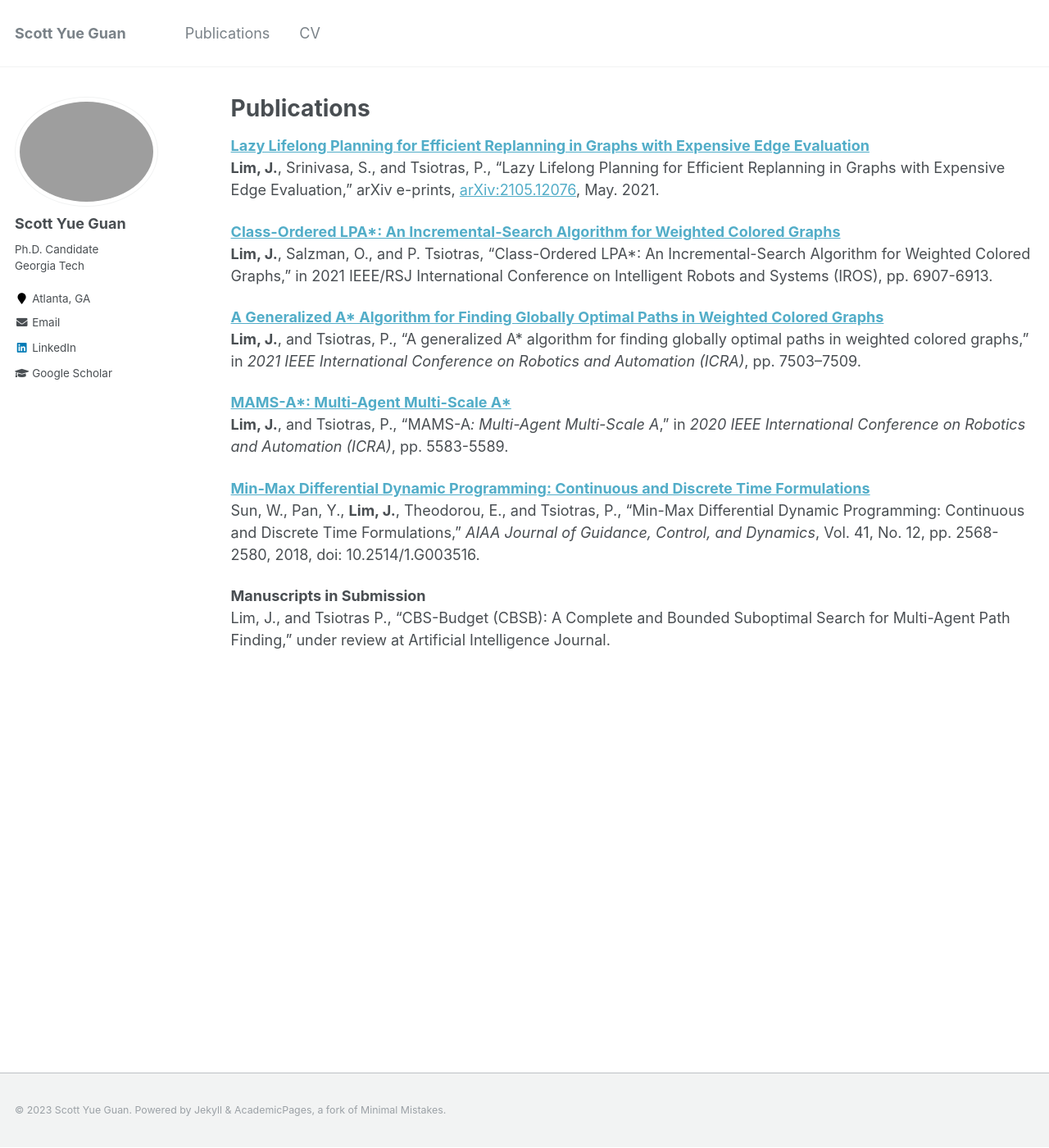
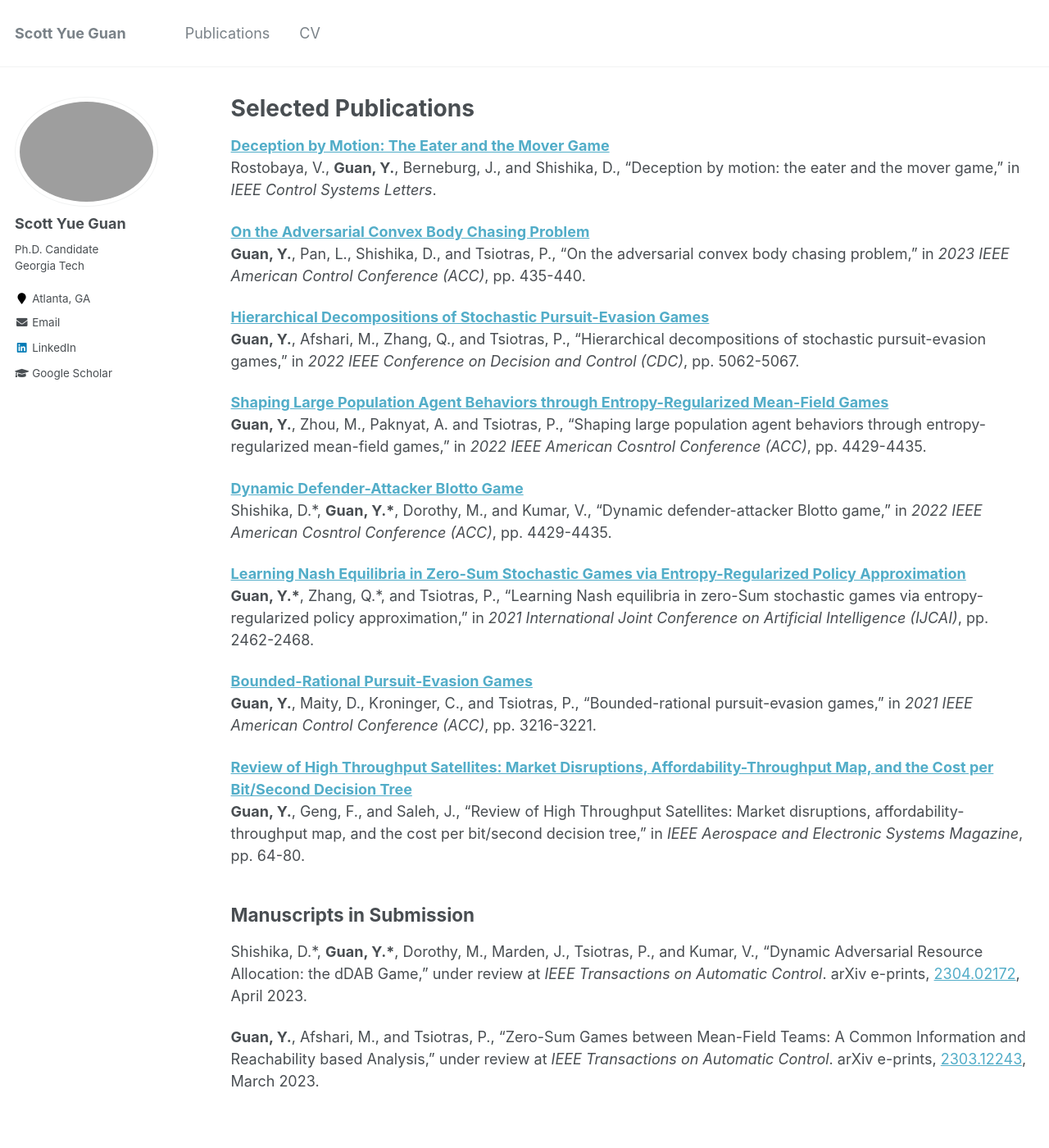
Before and after one commit to scottyueguan/scottyueguan.github.io, a Jekyll site: the page built from _pages/publications.md, in a window 1280 px wide and 1400 px high. Shown: the whole window at 82% size. Built offline with Jekyll 4.4.1, drawn with Linux system fonts in a browser that asks for light colours.

Commit message:
Update publications.md

```diff
--- a/_pages/publications.md
+++ b/_pages/publications.md
@@ -1,23 +1,49 @@
 ---
 layout: archive
-title: "Publications"
+title: "Selected Publications"
 permalink: /publications/
 author_profile: true
 ---
-<b>[Lazy Lifelong Planning for Efficient Replanning in Graphs with Expensive Edge Evaluation](https://jliminf.github.io/publications/lgls21)</b><br>
-<b>Lim, J.</b>, Srinivasa, S., and Tsiotras, P., "Lazy Lifelong Planning for Efficient Replanning in Graphs with Expensive Edge Evaluation,” arXiv e-prints, [arXiv:2105.12076](https://arxiv.org/abs/2105.12076), May. 2021.
 
-<b>[Class-Ordered LPA\*: An Incremental-Search Algorithm for Weighted Colored Graphs](https://jliminf.github.io/publications/colpa21)</b><br>
-<b>Lim, J.</b>, Salzman, O., and P. Tsiotras, “Class-Ordered LPA*: An Incremental-Search Algorithm for Weighted Colored Graphs,” in 2021 IEEE/RSJ International Conference on Intelligent Robots and Systems (IROS), pp. 6907-6913.
+<b>[Deception by Motion: The Eater and the Mover Game](https://ieeexplore.ieee.org/abstract/document/10171186)</b><br>
+Rostobaya, V., <b>Guan, Y.</b>, Berneburg, J., and Shishika, D., “Deception by motion: the eater and the mover game,” in <i>IEEE Control Systems Letters</i>.
 
-<b>[A Generalized A\* Algorithm for Finding Globally Optimal Paths in Weighted Colored Graphs](https://jliminf.github.io/publications/coa21)</b><br>
-<b>Lim, J.</b>, and Tsiotras, P., “A generalized A* algorithm for finding globally optimal paths in weighted colored graphs,” in <i>2021 IEEE International Conference on Robotics and Automation (ICRA)</i>, pp. 7503–7509.
+<b>[On the Adversarial Convex Body Chasing Problem](https://ieeexplore.ieee.org/abstract/document/10156405)</b><br>
+<b>Guan, Y.</b>, Pan, L., Shishika, D., and Tsiotras, P., “On the adversarial convex body chasing problem,” in <i>2023 IEEE American Control Conference (ACC)</i>, pp. 435-440.
 
-<b>[MAMS-A\*: Multi-Agent Multi-Scale A\*](https://jliminf.github.io/publications/mams20)</b><br>
-<b>Lim, J.</b>, and Tsiotras, P., "MAMS-A*: Multi-Agent Multi-Scale A*," in <i>2020 IEEE International Conference on Robotics and Automation (ICRA)</i>, pp. 5583-5589.
+<!-- <b>[Jump law of co-state in optimal control for state-dependent switched systems and applications](https://ieeexplore.ieee.org/abstract/document/10156336)</b><br>
+Zhou, M., Verriest, E., <b>Guan, Y.</b>, and Abdallah, C., “Jump law of co-state in optimal control for state-dependent switched systems and applications,” in <i>2023 IEEE American Control Conference (ACC)</i>, pp. 3566-3571. -->
 
-<b>[Min-Max Differential Dynamic Programming: Continuous and Discrete Time Formulations](https://jliminf.github.io/publications/gtddp18)</b><br>
-Sun, W., Pan, Y., <b>Lim, J.</b>, Theodorou, E., and Tsiotras, P., "Min-Max Differential Dynamic Programming: Continuous and Discrete Time Formulations," <i>AIAA Journal of Guidance, Control, and Dynamics</i>, Vol. 41, No. 12, pp. 2568-2580, 2018, doi: 10.2514/1.G003516.
+<b>[Hierarchical Decompositions of Stochastic Pursuit-Evasion Games](https://ieeexplore.ieee.org/abstract/document/9992967)</b><br>
+<b>Guan, Y.</b>, Afshari, M., Zhang, Q., and Tsiotras, P., “Hierarchical decompositions of stochastic pursuit-evasion games,” in <i>2022 IEEE Conference on Decision and Control (CDC)</i>, pp. 5062-5067.
 
-<b>Manuscripts in Submission</b><br>
-Lim, J., and Tsiotras P., “CBS-Budget (CBSB): A Complete and Bounded Suboptimal Search for Multi-Agent Path Finding,” under review at Artificial Intelligence Journal.
+<b>[Shaping Large Population Agent Behaviors through Entropy-Regularized Mean-Field Games](https://ieeexplore.ieee.org/abstract/document/9867358)</b><br>
+<b>Guan, Y.</b>, Zhou, M., Paknyat, A. and Tsiotras, P.,  "Shaping large population agent behaviors through entropy-regularized mean-field games," in <i>2022 IEEE American Cosntrol Conference (ACC)</i>, pp. 4429-4435.
+
+<b>[Dynamic Defender-Attacker Blotto Game](https://ieeexplore.ieee.org/abstract/document/9867358)</b><br>
+Shishika, D.\*, <b>Guan, Y.\*</b>, Dorothy, M., and Kumar, V., "Dynamic defender-attacker Blotto game," in <i>2022 IEEE American Cosntrol Conference (ACC)</i>, pp. 4429-4435.
+
+<b>[Learning Nash Equilibria in Zero-Sum Stochastic Games via Entropy-Regularized Policy Approximation](https://scottyueguan.github.io/publications/snq2-2011.md)</b><br>
+<b>Guan, Y.\*</b>, Zhang, Q.\*, and Tsiotras, P., “Learning Nash equilibria in zero-Sum stochastic games via entropy-regularized policy approximation,” in <i>2021 International Joint Conference on Artificial Intelligence (IJCAI)</i>, pp. 2462-2468.
+
+<b>[Bounded-Rational Pursuit-Evasion Games](https://ieeexplore.ieee.org/abstract/document/9483152)</b><br>
+<b>Guan, Y.</b>, Maity, D., Kroninger, C., and Tsiotras, P., “Bounded-rational pursuit-evasion games,” in <i>2021 IEEE American Control Conference (ACC)</i>, pp. 3216-3221.
+
+<!-- <b>[On a Hilbert-type Integral Inequality With Non-homogeneous Kernel of mixed Hyperbolic Functions](http://files.ele-math.com/articles/jmi-13-85.pdf)</b><br>
+You, M., and <b>Guan, Y.</b>, “On a Hilbert-type integral inequality with non-homogeneous kernel of mixed hyperbolic functions,” in <i>Journal of Mathematical Inequalities</i>, Vol 13, No 4, pp. 1197-1208, 2019. -->
+
+<!-- <b>[Monte-Carlo value analysis of High-Throughput Satellites: Value levers, tradeoffs, and implications for operators and investors](https://journals.plos.org/plosone/article?id=10.1371/journal.pone.0222133)</b><br>
+Geng, F., Gomez, D, <b>Guan, Y.</b>, and Saleh, J., “Monte-Carlo value analysis of High-Throughput Satellites: Value levers, tradeoffs, and implications for operators and investors,” in <i>Plos one</i>, Vol 14, No. 9, p.e0222133, 2019. -->
+
+<b>[Review of High Throughput Satellites: Market Disruptions, Affordability-Throughput Map, and the Cost per Bit/Second Decision Tree](https://ieeexplore.ieee.org/abstract/document/8766193)</b><br>
+<b>Guan, Y.</b>, Geng, F., and Saleh, J., "Review of High Throughput Satellites: Market disruptions, affordability-throughput map, and the cost per bit/second decision tree,” in <i>IEEE Aerospace and Electronic Systems Magazine</i>, pp. 64-80.
+
+
+
+<h2>Manuscripts in Submission</h2>
+
+Shishika, D.\*, <b>Guan, Y.\*</b>, Dorothy, M., Marden, J., Tsiotras, P., and Kumar, V., "Dynamic Adversarial Resource Allocation: the dDAB Game," under review at <i>IEEE Transactions on Automatic Control</i>.
+arXiv e-prints, [2304.02172](https://arxiv.org/abs/2304.02172), April 2023.
+
+<b>Guan, Y.</b>, Afshari, M., and Tsiotras, P., "Zero-Sum Games between Mean-Field Teams: A Common Information and Reachability based Analysis," under review at <i>IEEE Transactions on Automatic Control</i>.
+arXiv e-prints, [2303.12243](https://arxiv.org/abs/2303.12243), March 2023.
```
